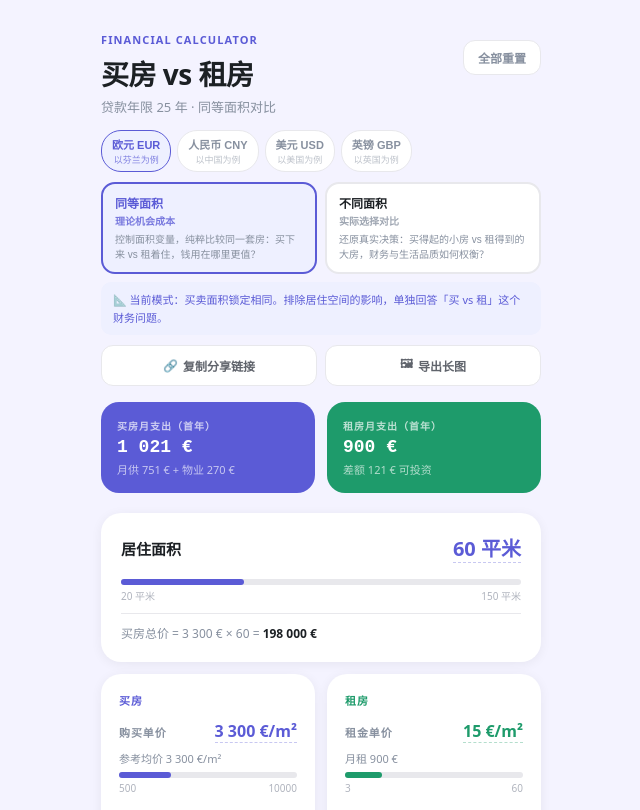
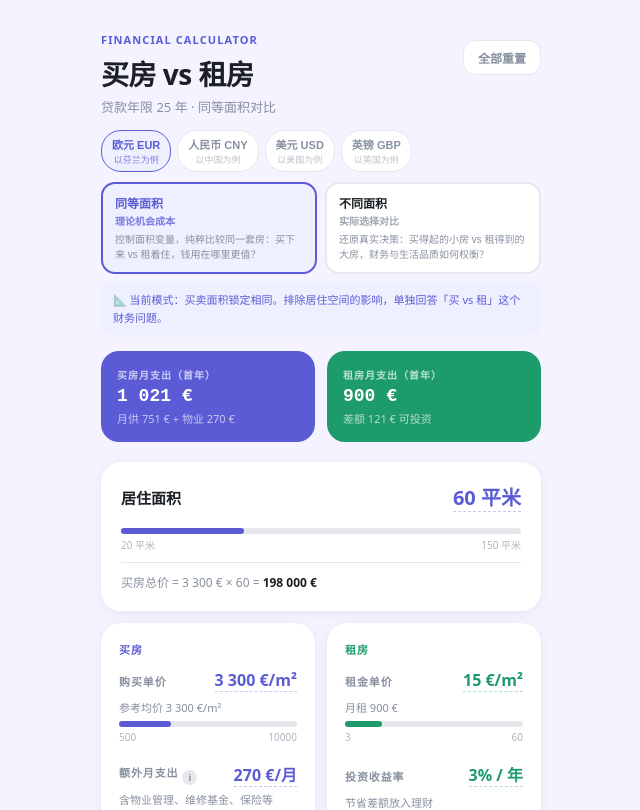
Before and after one commit to jinda-li/buy-vs-rent, a React (Vite) app: page / in a window 1280 px wide. Shown: the top 810 px of the page, without its empty margins (319-959 px from the left). Built offline with nearby package versions, Linux system fonts and the light colour scheme.

Commit message:
feat: move share/export buttons to page bottom
Co-authored-by: Cursor <cursoragent@cursor.com>

```diff
--- a/buy-vs-rent.jsx
+++ b/buy-vs-rent.jsx
@@ -478,29 +478,6 @@ export default function App() {
               ? "📐 当前模式：买卖面积锁定相同。排除居住空间的影响，单独回答「买 vs 租」这个财务问题。"
               : "🏠 当前模式：买房和租房面积可以不同。模拟真实市场中你实际面临的两个选项，财务结果包含了面积差带来的成本差异。"
             }
-          </div>
-
-          {/* 分享 & 导出 */}
-          <div style={{ display: "flex", gap: 8, marginTop: 10 }}>
-            <button onClick={copyShareUrl}
-              style={{ flex: 1, display: "flex", alignItems: "center", justifyContent: "center", gap: 5,
-                padding: "9px 0", borderRadius: 12, border: "1.5px solid",
-                borderColor: copied ? COLOR.green : COLOR.border,
-                background: copied ? "#EEF9F5" : "white",
-                color: copied ? COLOR.green : COLOR.sub,
-                fontSize: 12, fontWeight: 600, cursor: "pointer", transition: "all 0.2s" }}>
-              <span>{copied ? "✓" : "🔗"}</span>
-              <span>{copied ? "链接已复制" : "复制分享链接"}</span>
-            </button>
-            <button onClick={exportImage} disabled={exporting}
-              style={{ flex: 1, display: "flex", alignItems: "center", justifyContent: "center", gap: 5,
-                padding: "9px 0", borderRadius: 12, border: "1.5px solid " + COLOR.border,
-                background: exporting ? "#F4F3FF" : "white",
-                color: exporting ? COLOR.primary : COLOR.sub,
-                fontSize: 12, fontWeight: 600, cursor: exporting ? "default" : "pointer", opacity: exporting ? 0.7 : 1 }}>
-              <span>{exporting ? "⏳" : "🖼"}</span>
-              <span>{exporting ? "生成中..." : "导出长图"}</span>
-            </button>
           </div>
         </div>
 
@@ -1096,6 +1073,33 @@ export default function App() {
             </div>
           </Card>
 
+          {/* ── 分享 & 导出 ── */}
+          <div style={{ padding: "0 20px 8px" }}>
+            <div style={{ display: "flex", gap: 8 }}>
+              <button onClick={copyShareUrl}
+                style={{ flex: 1, display: "flex", alignItems: "center", justifyContent: "center", gap: 5,
+                  padding: "13px 0", borderRadius: 14, border: "1.5px solid",
+                  borderColor: copied ? COLOR.green : COLOR.border,
+                  background: copied ? "#EEF9F5" : "white",
+                  color: copied ? COLOR.green : COLOR.sub,
+                  fontSize: 13, fontWeight: 600, cursor: "pointer", transition: "all 0.2s",
+                  boxShadow: "0 2px 8px rgba(0,0,0,0.05)" }}>
+                <span>{copied ? "✓" : "🔗"}</span>
+                <span>{copied ? "链接已复制" : "复制分享链接"}</span>
+              </button>
+              <button onClick={exportImage} disabled={exporting}
+                style={{ flex: 1, display: "flex", alignItems: "center", justifyContent: "center", gap: 5,
+                  padding: "13px 0", borderRadius: 14, border: "1.5px solid " + COLOR.border,
+                  background: exporting ? "#F4F3FF" : "white",
+                  color: exporting ? COLOR.primary : COLOR.sub,
+                  fontSize: 13, fontWeight: 600, cursor: exporting ? "default" : "pointer",
+                  opacity: exporting ? 0.7 : 1, boxShadow: "0 2px 8px rgba(0,0,0,0.05)" }}>
+                <span>{exporting ? "⏳" : "🖼"}</span>
+                <span>{exporting ? "生成中..." : "导出长图"}</span>
+              </button>
+            </div>
+          </div>
+
         </div>
       </div>
     </div>
```
